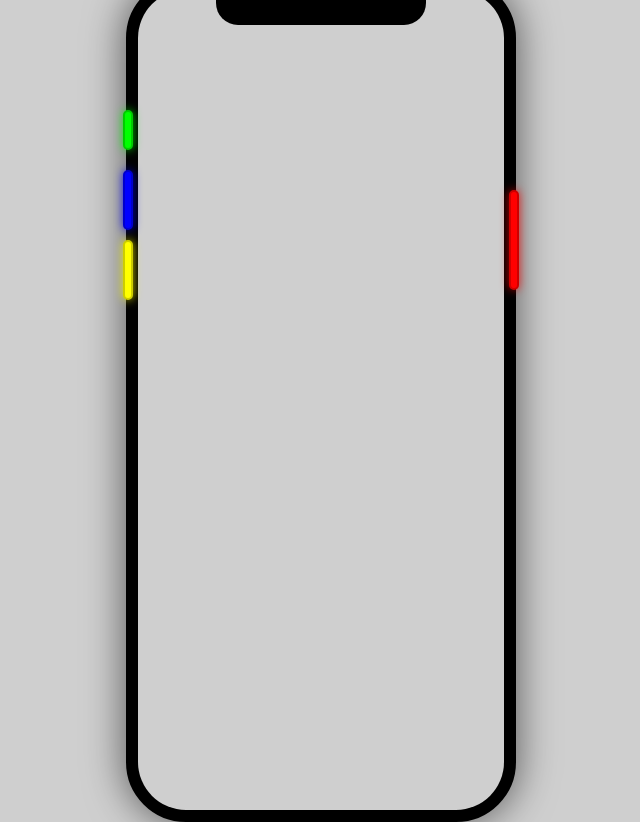
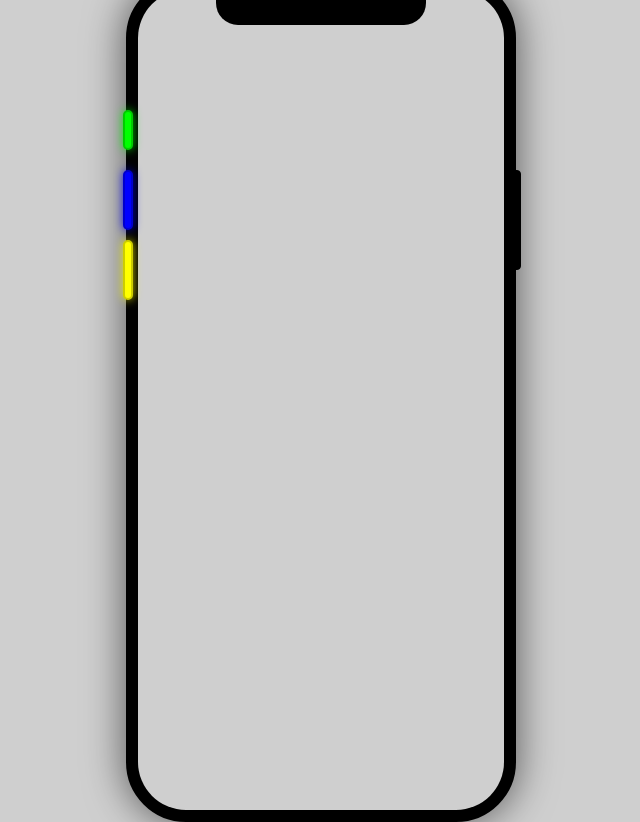
Before and after one commit to MohammadTahaBatoomi/SimPhone, a Next.js app: page / in a window 1280 px wide. Shown: the whole page, without its empty margins (319-959 px from the left). Built offline with nearby package versions, Linux system fonts and the light colour scheme.

Commit message:
styling power buttons

```diff
--- a/src/app/styles/globals.css
+++ b/src/app/styles/globals.css
@@ -50,14 +50,13 @@ body {
 /* دکمه پاور (سمت راست) */
 .power-button {
   position: absolute;
-  right: -15px;
-  top: 200px;
+  right: -17px;
+  top: 180px;
   width: 10px;
   height: 100px;
-  background: #ff0000;
-  border-radius: 5px;
-  box-shadow: 0 0 10px rgba(255,0,0,0.8);
-  border: 2px solid #cc0000;
+  background: #000;
+  border-radius: 4px;
+  border: 1px solid #000;
   opacity: 1;
   transition: all 0.3s ease;
   z-index: 9999;
```
